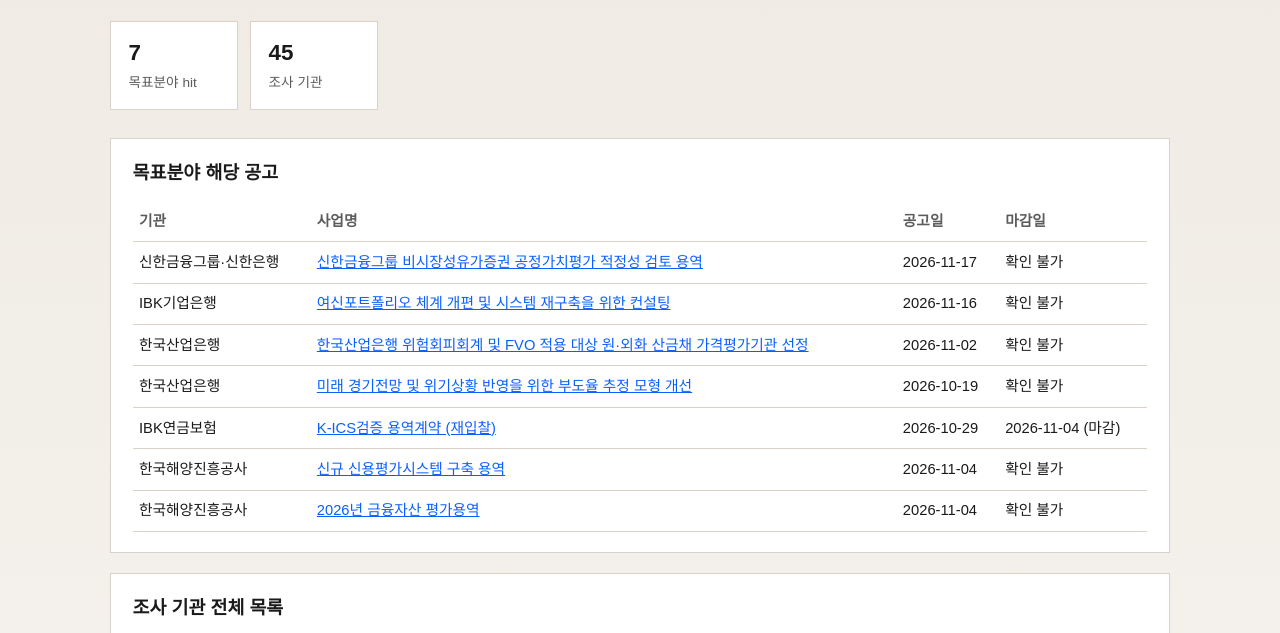
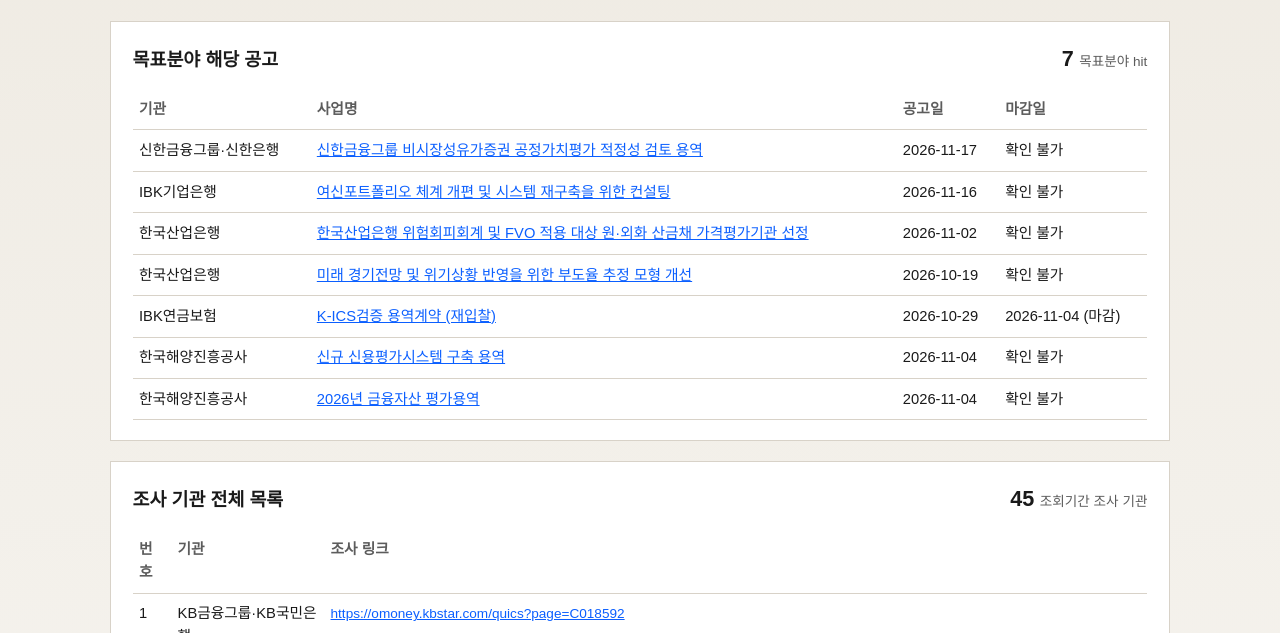
Before and after one commit to mathansang/finance-proposal, a plain HTML site: page batch/templates/index.html in a window 1280 px wide. Shown: the part 125-758 px from the top of the page. Drawn offline with nearby package versions, Linux system fonts and the light colour scheme; files whose address does not match are found by name.

Commit message:
docs: move hit and institution counts into each section

```diff
--- a/batch/templates/index.html
+++ b/batch/templates/index.html
@@ -74,29 +74,36 @@
         min-width: 0;
       }
     }
-    .stats {
-      display: flex;
-      flex-wrap: wrap;
-      gap: 0.75rem;
-      margin-bottom: 1.75rem;
-    }
-    .stat {
-      background: var(--card);
-      border: 1px solid var(--line);
-      padding: 0.85rem 1.1rem;
-      min-width: 8rem;
-    }
-    .stat strong { display: block; font-size: 1.4rem; }
-    .stat span { color: var(--muted); font-size: 0.85rem; }
     section {
       background: var(--card);
       border: 1px solid var(--line);
       padding: 1.25rem 1.35rem;
       margin-bottom: 1.25rem;
     }
-    h2 {
-      margin: 0 0 0.85rem;
+    .section-head {
+      display: flex;
+      align-items: baseline;
+      justify-content: space-between;
+      gap: 0.75rem;
+      margin-bottom: 0.85rem;
+    }
+    .section-head h2 {
+      margin: 0;
       font-size: 1.15rem;
+    }
+    .section-count {
+      flex-shrink: 0;
+      text-align: right;
+      font-variant-numeric: tabular-nums;
+    }
+    .section-count strong {
+      font-size: 1.35rem;
+      font-weight: 700;
+      margin-right: 0.35rem;
+    }
+    .section-count span {
+      color: var(--muted);
+      font-size: 0.85rem;
     }
     .table-wrap { overflow-x: auto; }
     table {
@@ -147,19 +154,14 @@
         </div>
       </header>
 
-      <div class="stats">
-        <div class="stat">
-          <strong>{{ hits.length }}</strong>
-          <span>목표분야 hit</span>
+      <section>
+        <div class="section-head">
+          <h2>목표분야 해당 공고</h2>
+          <div class="section-count">
+            <strong>{{ hits.length }}</strong>
+            <span>목표분야 hit</span>
+          </div>
         </div>
-        <div class="stat">
-          <strong>{{ institutions.length }}</strong>
-          <span>조사 기관</span>
-        </div>
-      </div>
-
-      <section>
-        <h2>목표분야 해당 공고</h2>
         <div class="table-wrap">
           <table>
             <thead>
@@ -194,7 +196,13 @@
       </section>
 
       <section>
-        <h2>조사 기관 전체 목록</h2>
+        <div class="section-head">
+          <h2>조사 기관 전체 목록</h2>
+          <div class="section-count">
+            <strong>{{ institutions.length }}</strong>
+            <span>조회기간 조사 기관</span>
+          </div>
+        </div>
         <div class="table-wrap">
           <table>
             <thead>
```
Also changed, not shown: docs/index.html (+37 -29 lines).
